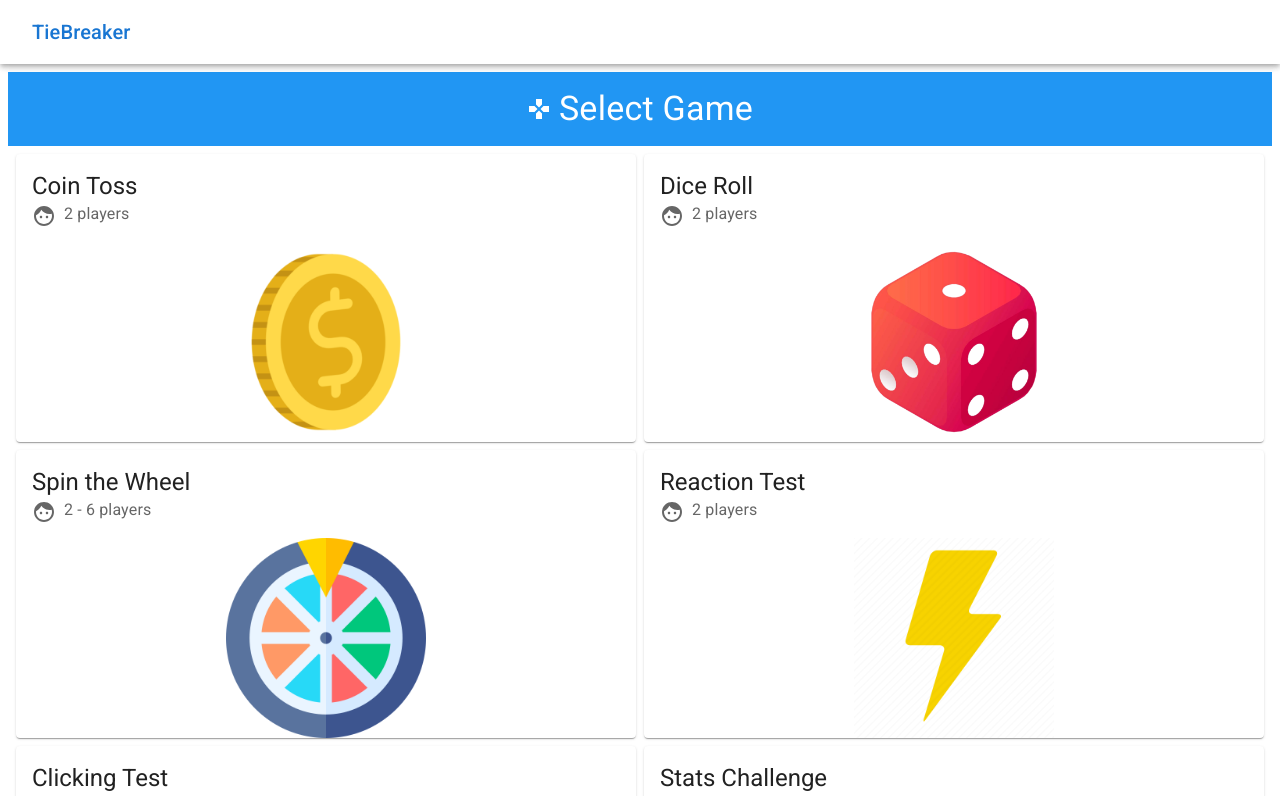
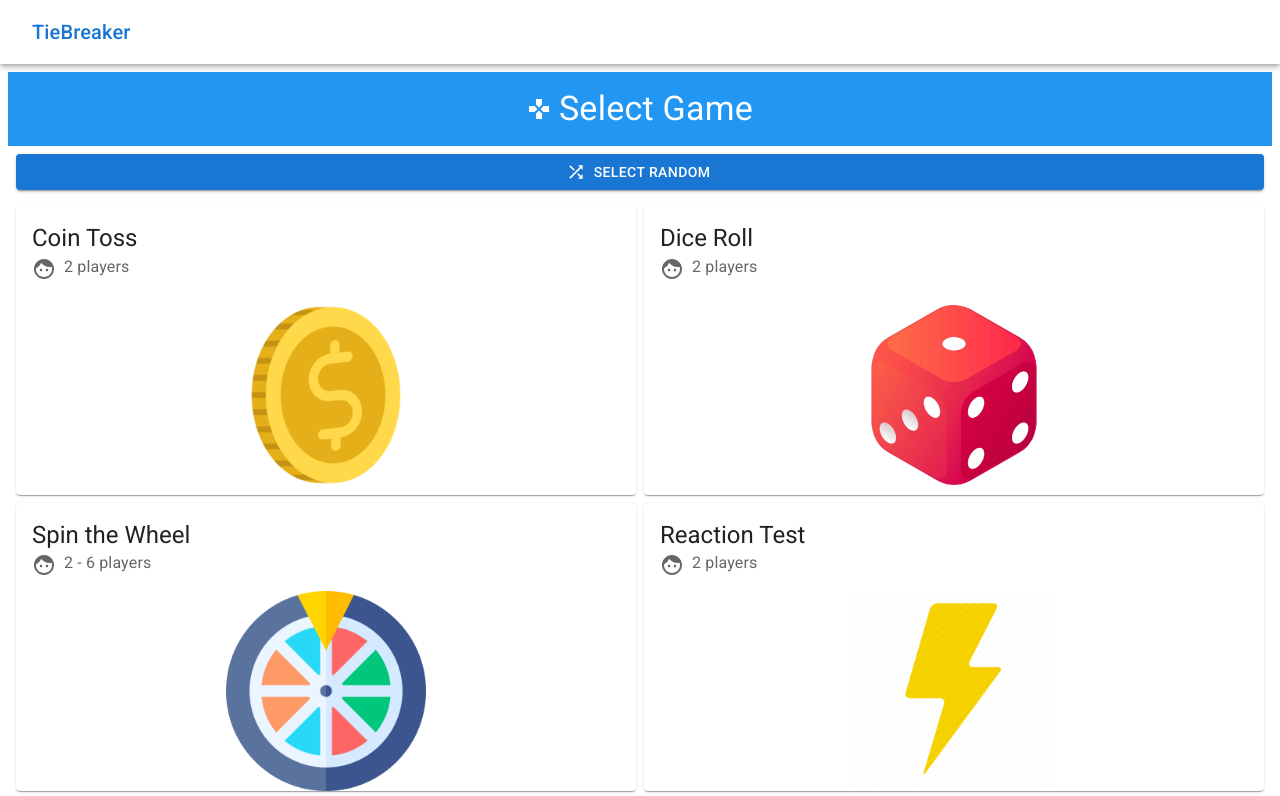
Before and after one commit to Glenn-Chiang/TieBreaker, a React (Vite) app: page /games in a window 1280 px wide. Shown: the top 796 px of the page. Built offline with nearby package versions, Linux system fonts and the light colour scheme.

Commit message:
Implement random game selector

```diff
--- /dev/null
+++ b/src/components/SelectGameDialog.tsx
@@ -0,0 +1,32 @@
+import {
+  Button,
+  Dialog,
+  DialogActions,
+  DialogContent,
+  DialogTitle,
+} from "@mui/material";
+import { Game } from "../data/games";
+import { GameCard } from "./GameCard";
+
+interface DialogProps {
+  open: boolean;
+  handleClose: () => void;
+  game: Game;
+  handleConfirm: () => void;
+}
+
+export function SelectGameDialog({ game, open, handleClose, handleConfirm }: DialogProps) {
+  return (
+    <Dialog fullWidth open={open} onClose={handleClose}>
+      <DialogTitle textAlign={"center"}>Selected game:</DialogTitle>
+      <DialogContent>
+        <GameCard gameData={game} />
+      </DialogContent>
+      <DialogActions>
+        <Button fullWidth variant="contained" onClick={handleConfirm}>
+          Go
+        </Button>
+      </DialogActions>
+    </Dialog>
+  );
+}
--- a/src/pages/GamesPage.tsx
+++ b/src/pages/GamesPage.tsx
@@ -1,15 +1,42 @@
-import { Gamepad } from "@mui/icons-material";
+import { Gamepad, Shuffle } from "@mui/icons-material";
 import {
   Box,
+  Button,
   Grid2 as Grid,
   Icon,
   Stack,
-  Typography
+  Typography,
 } from "@mui/material";
-import { GAMES } from "../data/games";
+import { Game, GAMES } from "../data/games";
 import { GameCard } from "../components/GameCard";
+import { useState } from "react";
+import { SelectGameDialog } from "../components/SelectGameDialog";
+import { useNavigate } from "react-router";
 
 export default function GamesPage() {
+  const [dialogOpen, setDialogOpen] = useState(false);
+  const [selectedGame, setSelectedGame] = useState<Game | null>(null); // id of selected game
+
+  // What happens when the user clicks the Select Random button
+  const handleClickRandom = () => {
+    // Randomly pick a game from the list
+    const game = GAMES[Math.floor(Math.random() * GAMES.length)];
+    setSelectedGame(game);
+    setDialogOpen(true);
+  };
+
+  const navigate = useNavigate()
+
+  // What happens when the user confirms the selected game
+  const handleConfirmSelected = () => {
+    navigate(`/games/${selectedGame?.id}`)
+  }
+
+  const handleClose = () => {
+    setDialogOpen(false);
+    setSelectedGame(null);
+  };
+
   return (
     <>
       <Box
@@ -27,6 +54,20 @@ export default function GamesPage() {
           <Typography variant="h4">Select Game</Typography>
         </Stack>
       </Box>
+
+      <Box padding={1}>
+        <RandomGameButton handleClick={handleClickRandom} />
+      </Box>
+
+      {dialogOpen && (
+        <SelectGameDialog
+          open={dialogOpen}
+          handleClose={handleClose}
+          game={selectedGame!}
+          handleConfirm={handleConfirmSelected}
+        />
+      )}
+
       <Grid padding={1} container spacing={1}>
         {GAMES.map((game) => (
           <Grid size={{ xs: 12, sm: 6 }} key={game.name}>
@@ -37,3 +78,15 @@ export default function GamesPage() {
     </>
   );
 }
+
+interface RandomGameButtonProps {
+  handleClick: () => void;
+}
+
+function RandomGameButton({ handleClick }: RandomGameButtonProps) {
+  return (
+    <Button variant="contained" fullWidth onClick={handleClick} startIcon={<Shuffle/>}>
+      Select Random
+    </Button>
+  );
+}
```
